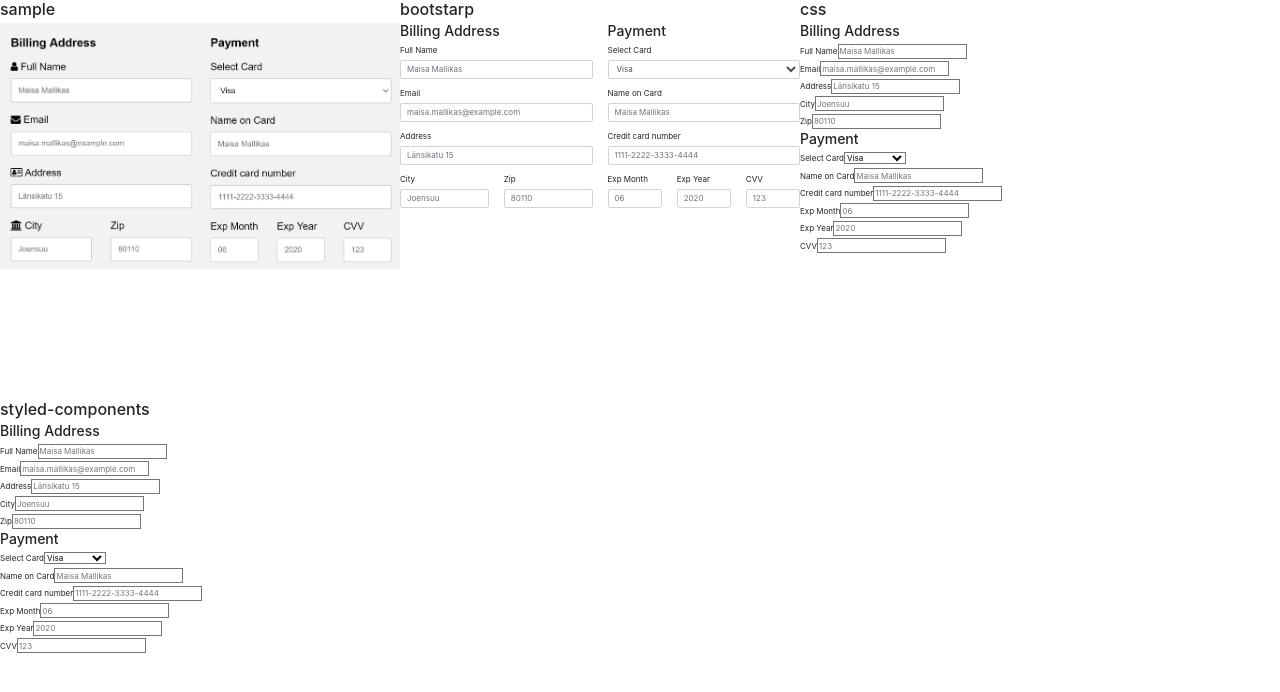
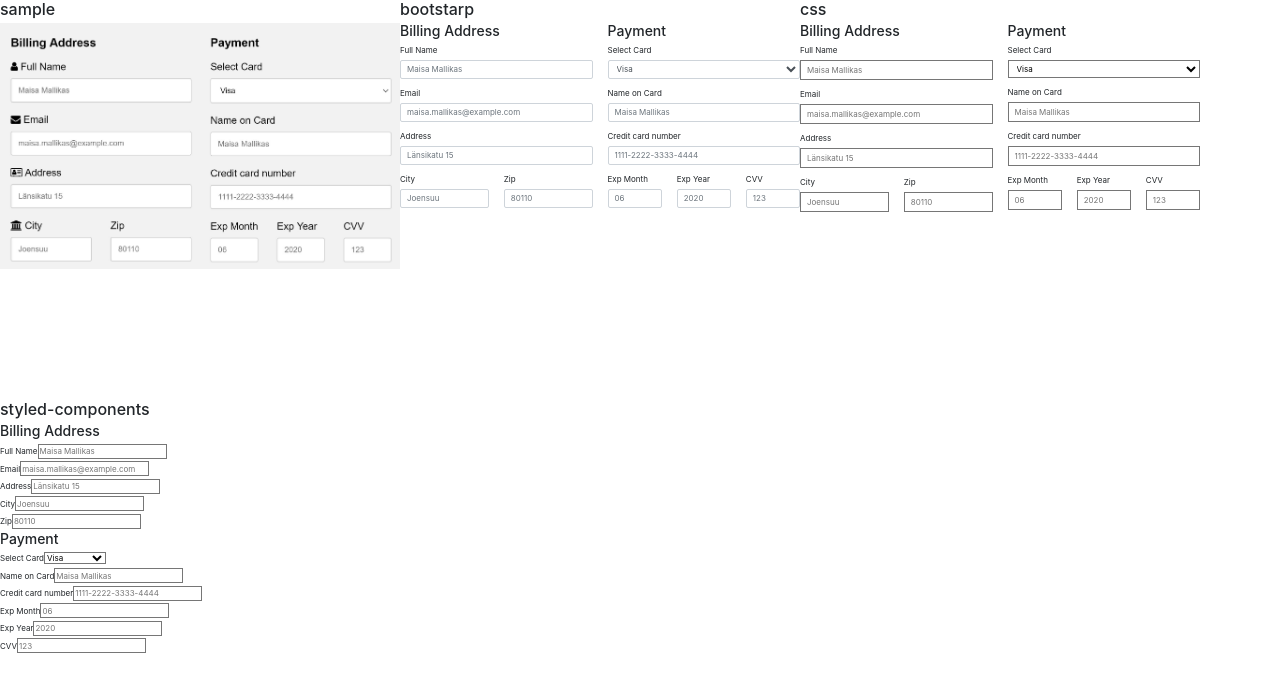
Before and after one commit to tvakeva/code-academy-jns-2020-devenv-timov, a React (Create React App) app in the folder client/: page /styling in a window 1280 px wide. Shown: the top 692 px of the page. Built offline with nearby package versions, Linux system fonts and the light colour scheme.

Commit message:
Used css to style the form

```diff
--- /dev/null
+++ b/client/src/containers/StylingSamples/StylingWithCss.css
@@ -0,0 +1,19 @@
+#StylingWithCss label {
+  width: 100%;
+}
+#StylingWithCss input,
+#StylingWithCss select {
+  width: 100%;
+  padding: 6px 12px;
+}
+.sectionContainer {
+  display: flex;
+  margin: 0 -15px;
+}
+.section {
+  padding: 0 15px;
+  flex: 1;
+}
+.inputGroup {
+  margin-bottom: 16px;
+}
--- a/client/src/containers/StylingSamples/StylingWithCss.js
+++ b/client/src/containers/StylingSamples/StylingWithCss.js
@@ -1,16 +1,18 @@
 import React from "react";
+
+import "./StylingWithCss.css";
 
 function StylingWithCss(props) {
   return (
-    <form>
-      <div>
-        <div>
+    <form id="StylingWithCss">
+      <div className="sectionContainer">
+        <div className="section">
           <h3>Billing Address</h3>
-          <div>
+          <div className="inputGroup">
             <label for="fullname">Full Name</label>
             <input type="text" name="fullname" placeholder="Maisa Mallikas" />
           </div>
-          <div>
+          <div className="inputGroup">
             <label for="email">Email</label>
             <input
               type="text"
@@ -18,34 +20,40 @@ function StylingWithCss(props) {
               placeholder="maisa.mallikas@example.com"
             />
           </div>
-          <div>
+          <div className="inputGroup">
             <label for="address">Address</label>
             <input type="text" name="address" placeholder="Länsikatu 15" />
           </div>
-          <div>
+          <div className="sectionContainer">
+            <div className="section">
+              <div className="inputGroup">
                 <label for="city">City</label>
                 <input type="text" name="city" placeholder="Joensuu" />
               </div>
-          <div>
+            </div>
+            <div className="section">
+              <div className="inputGroup">
                 <label for="zip">Zip</label>
                 <input type="text" name="zip" placeholder="80110" />
               </div>
             </div>
+          </div>
+        </div>
 
-        <div>
+        <div className="section">
           <h3>Payment</h3>
-          <div>
+          <div className="inputGroup">
             <label for="cardType">Select Card</label>
             <select name="cardType">
               <option value="visa">Visa</option>
               <option value="masterCard">Mastercard</option>
             </select>
           </div>
-          <div>
+          <div className="inputGroup">
             <label for="cardName">Name on Card</label>
             <input type="text" name="cardName" placeholder="Maisa Mallikas" />
           </div>
-          <div>
+          <div className="inputGroup">
             <label for="cardNumber">Credit card number</label>
             <input
               type="text"
@@ -53,18 +61,24 @@ function StylingWithCss(props) {
               placeholder="1111-2222-3333-4444"
             />
           </div>
-          <div>
-            <div>
+          <div className="sectionContainer">
+            <div className="section">
+              <div className="inputGroup">
                 <label for="cardExpMonth">Exp Month</label>
                 <input type="number" name="cardExpMonth" placeholder="06" />
               </div>
-            <div>
+            </div>
+            <div className="section">
+              <div className="inputGroup">
                 <label for="cardExpYear">Exp Year</label>
                 <input type="number" name="cardExpYear" placeholder="2020" />
               </div>
-            <div>
+            </div>
+            <div className="section">
+              <div className="inputGroup">
                 <label for="cardCvv">CVV</label>
                 <input type="text" name="cardCvv" placeholder="123" />
+              </div>
             </div>
           </div>
         </div>
```
Lines whose indentation alone changed are shown as unchanged.
